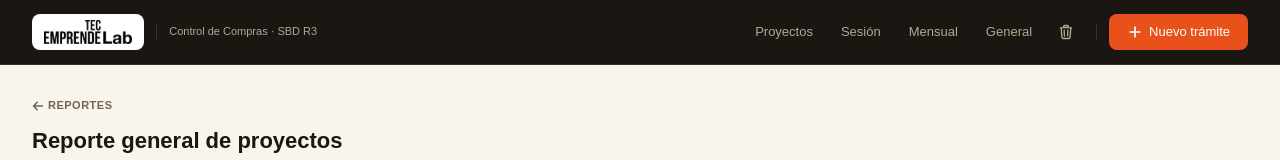
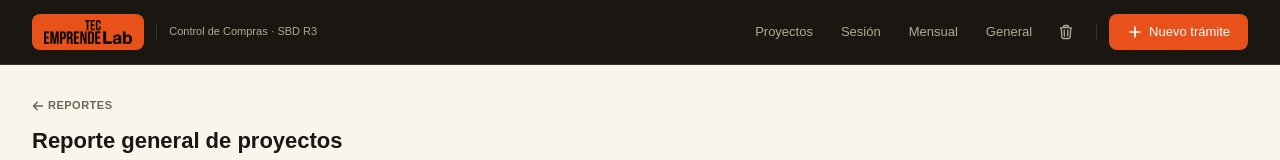
Before and after one commit to TEC-Emprende-Lab/sbd-ronda3-compras, a Next.js app: page /reporte/general in a window 1280 px wide. Shown: the top 160 px of the page. Built offline with nearby package versions, Linux system fonts and the light colour scheme; no server answers; the database is empty.

Commit message:
Logo: fondo naranja de la plataforma en vez de blanco

```diff
--- a/app/layout.tsx
+++ b/app/layout.tsx
@@ -25,7 +25,7 @@ export default function RootLayout({ children }: { children: React.ReactNode })
               {/* Logo TEC Emprende Lab (positivo sobre contenedor claro) */}
               <Link href="/" className="flex items-center gap-3" aria-label="TEC Emprende Lab — Inicio">
                 <span style={{
-                  background: "#fff", borderRadius: "var(--radius-md)",
+                  background: "var(--orange)", borderRadius: "var(--radius-md)",
                   padding: "6px 12px", display: "inline-flex", alignItems: "center", flexShrink: 0,
                 }}>
                   {/* eslint-disable-next-line @next/next/no-img-element */}
```
